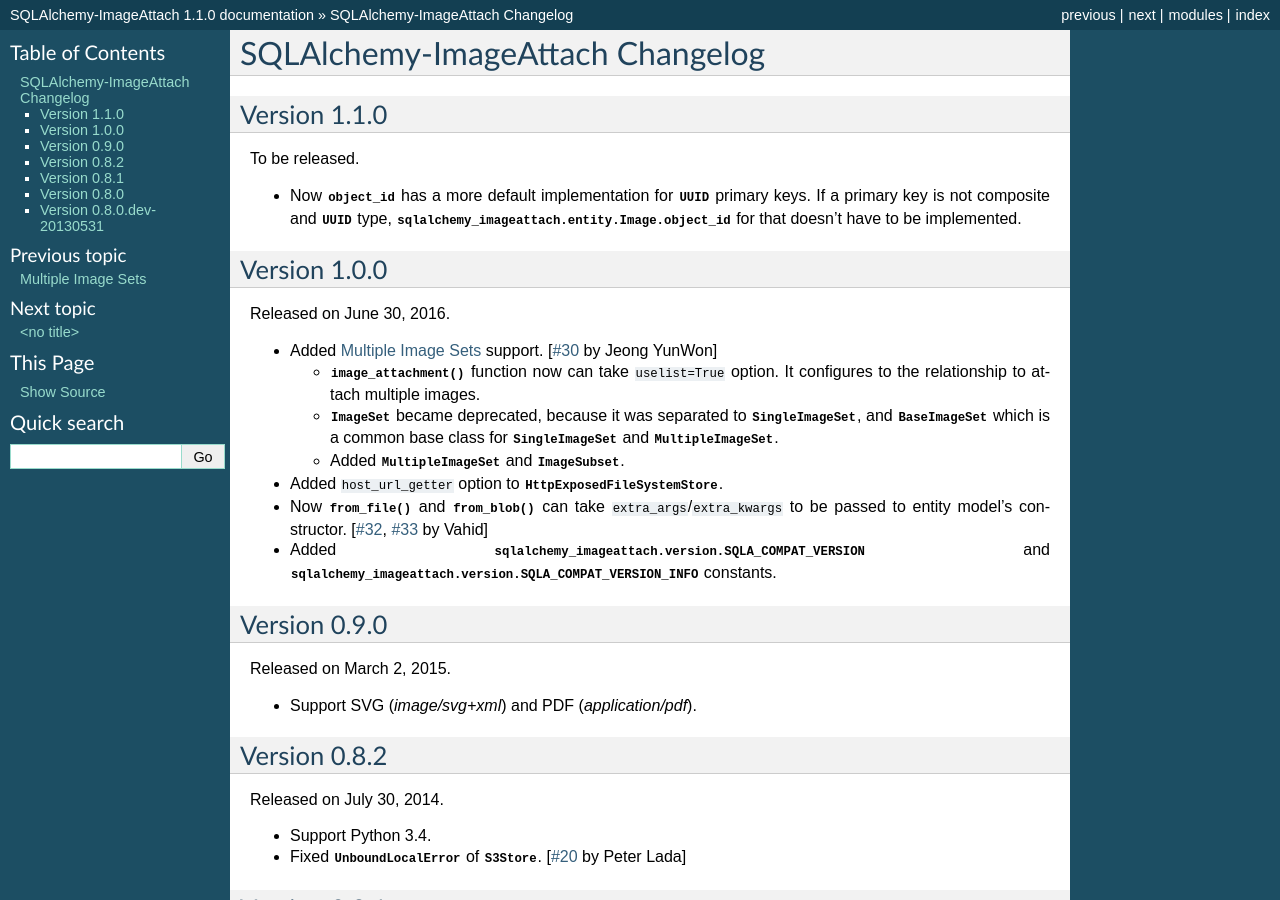
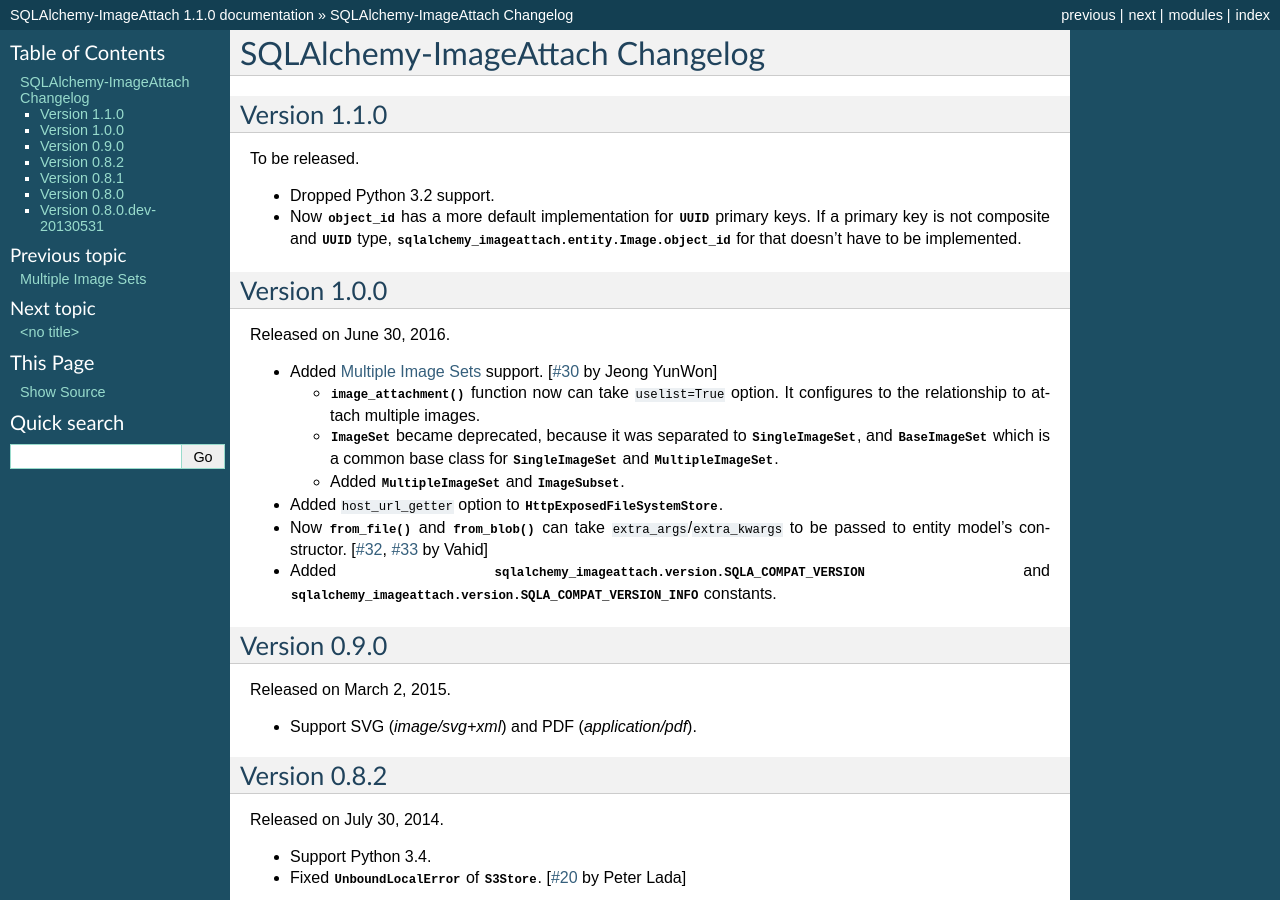
Before and after one commit to dahlia/sqlalchemy-imageattach, a Sphinx documentation site: the page built from docs/changes.rst, in a window 1280 px wide and 900 px high. Built offline with Sphinx 7.4.7, drawn with Linux system fonts in a browser that asks for light colours.

Commit message:
Drop Python 3.2 support

```diff
--- a/README.rst
+++ b/README.rst
@@ -22,7 +22,7 @@
    Saved file are removed when the ongoing transaction has been rolled back.
 
 Tested on various environments
-   - Python versions: Python 2.6--2.7, 3.2--3.5, PyPy_
+   - Python versions: Python 2.6--2.7, 3.3--3.5, PyPy_
    - DBMS: PostgreSQL, MySQL, SQLite
    - SQLAlchemy: 0.8 or higher
 
--- a/docs/changes.rst
+++ b/docs/changes.rst
@@ -6,6 +6,7 @@
 
 To be released.
 
+- Dropped Python 3.2 support.
 - Now :attr:`~sqlalchemy_imageattach.entity.Image.object_id` has a more
   default implementation for :class:`~uuid.UUID` primary keys.
   If a primary key is not composite and :class:`~uuid.UUID` type,
--- a/docs/index.rst
+++ b/docs/index.rst
@@ -22,7 +22,7 @@
    Saved file are removed when the ongoing transaction has been rolled back.
 
 Tested on various environments
-   - Python versions: Python 2.6--2.7, 3.2--3.5, PyPy_
+   - Python versions: Python 2.6--2.7, 3.3--3.5, PyPy_
    - DBMS: PostgreSQL, MySQL, SQLite
    - SQLAlchemy: 0.8 or higher (tested on 0.8 to 1.1; see CI as well)
 
--- a/setup.py
+++ b/setup.py
@@ -72,7 +72,6 @@
         'Programming Language :: Python :: 2.6',
         'Programming Language :: Python :: 2.7',
         'Programming Language :: Python :: 3',
-        'Programming Language :: Python :: 3.2',
         'Programming Language :: Python :: 3.3',
         'Programming Language :: Python :: 3.4',
         'Programming Language :: Python :: 3.5',
```
Also changed, not shown: .travis.yml, 1 other file.
